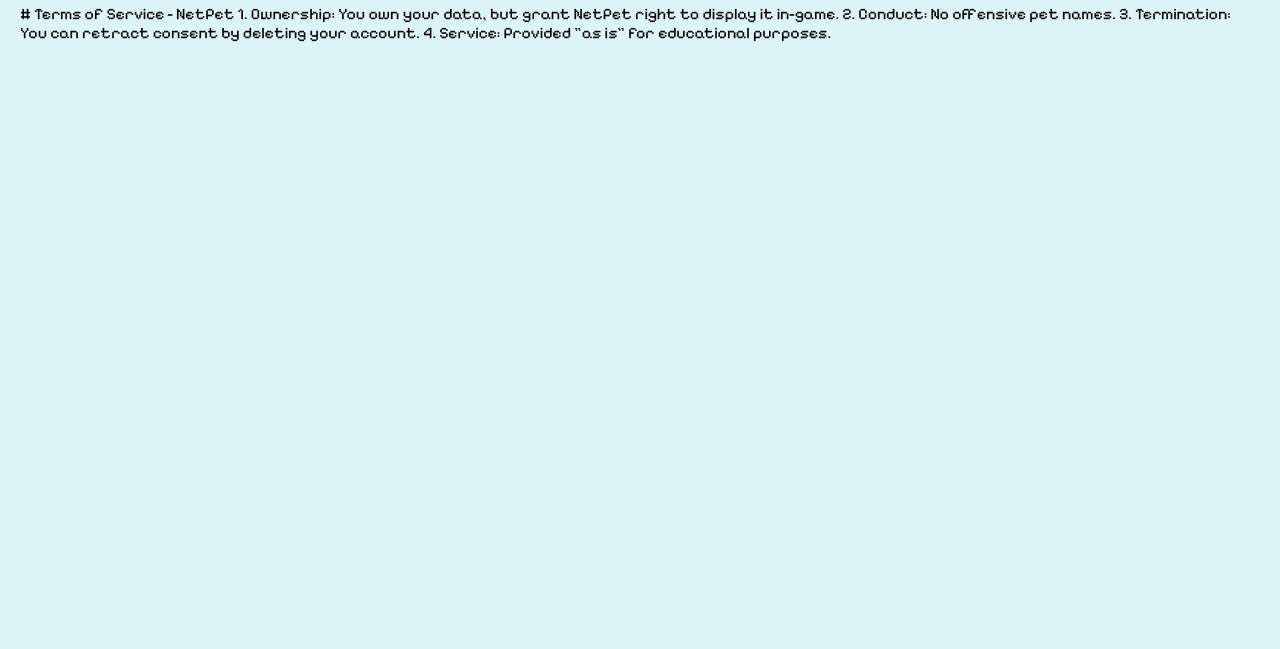
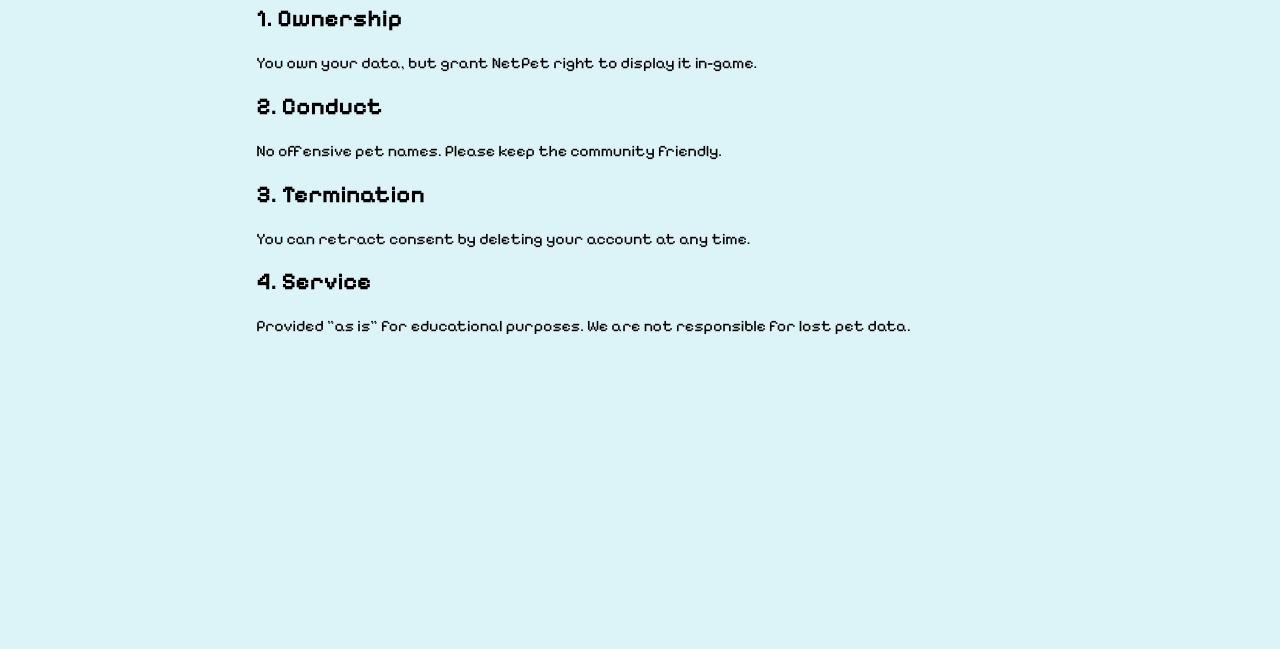
Before and after one commit to alekskraj04/NetPet, a plain HTML site: page client/tos.html in a window 1280 px wide. Shown: the part 191-840 px from the top of the page. Drawn offline with Linux system fonts and the light colour scheme.

```diff
--- a/client/tos.html
+++ b/client/tos.html
@@ -2,18 +2,34 @@
 <html lang="en">
 <head>
     <meta charset="UTF-8">
+    <meta name="viewport" content="width=device-width, initial-scale=1.0">
     <title>Terms of Service - NetPet</title>
     <link rel="stylesheet" href="./css/app.css">
 </head>
 <body>
-    <nav><a href="index.html">Tilbake til forsiden</a></nav>
+    <nav><a href="index.html">Back to main page</a></nav>
     <main>
         <h1>Terms of Service</h1>
-        <p># Terms of Service - NetPet
-1. Ownership: You own your data, but grant NetPet right to display it in-game.
-2. Conduct: No offensive pet names.
-3. Termination: You can retract consent by deleting your account.
-4. Service: Provided "as is" for educational purposes.</p>
+
+        <section>
+            <h2>1. Ownership</h2>
+            <p>You own your data, but grant NetPet right to display it in-game.</p>
+        </section>
+
+        <section>
+            <h2>2. Conduct</h2>
+            <p>No offensive pet names. Please keep the community friendly.</p>
+        </section>
+
+        <section>
+            <h2>3. Termination</h2>
+            <p>You can retract consent by deleting your account at any time.</p>
+        </section>
+
+        <section>
+            <h2>4. Service</h2>
+            <p>Provided "as is" for educational purposes. We are not responsible for lost pet data.</p>
+        </section>
     </main>
 </body>
 </html>
```
Also changed, not shown: client/app.mjs (+16 -29 lines), client/privacy.html (+1 -1 lines).
